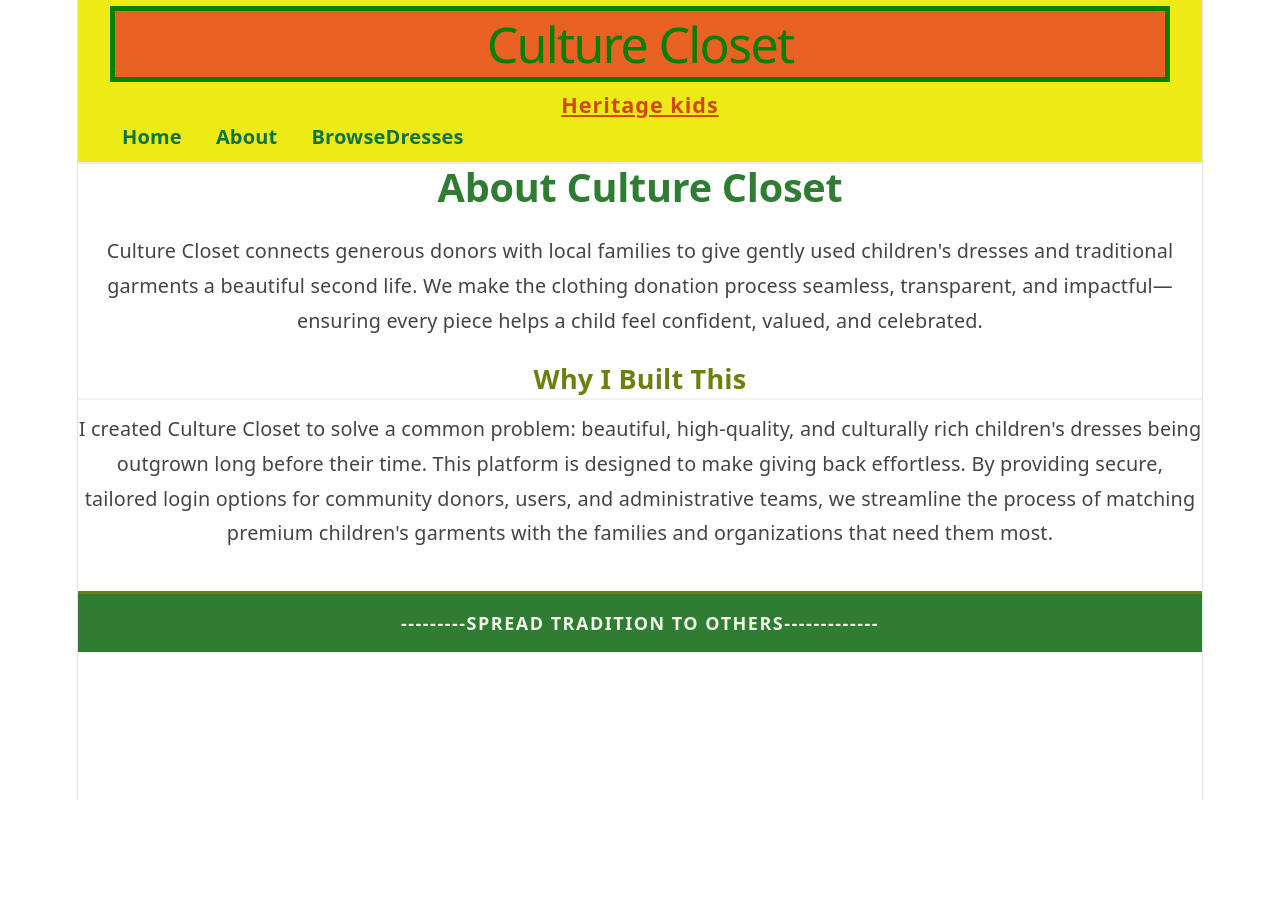
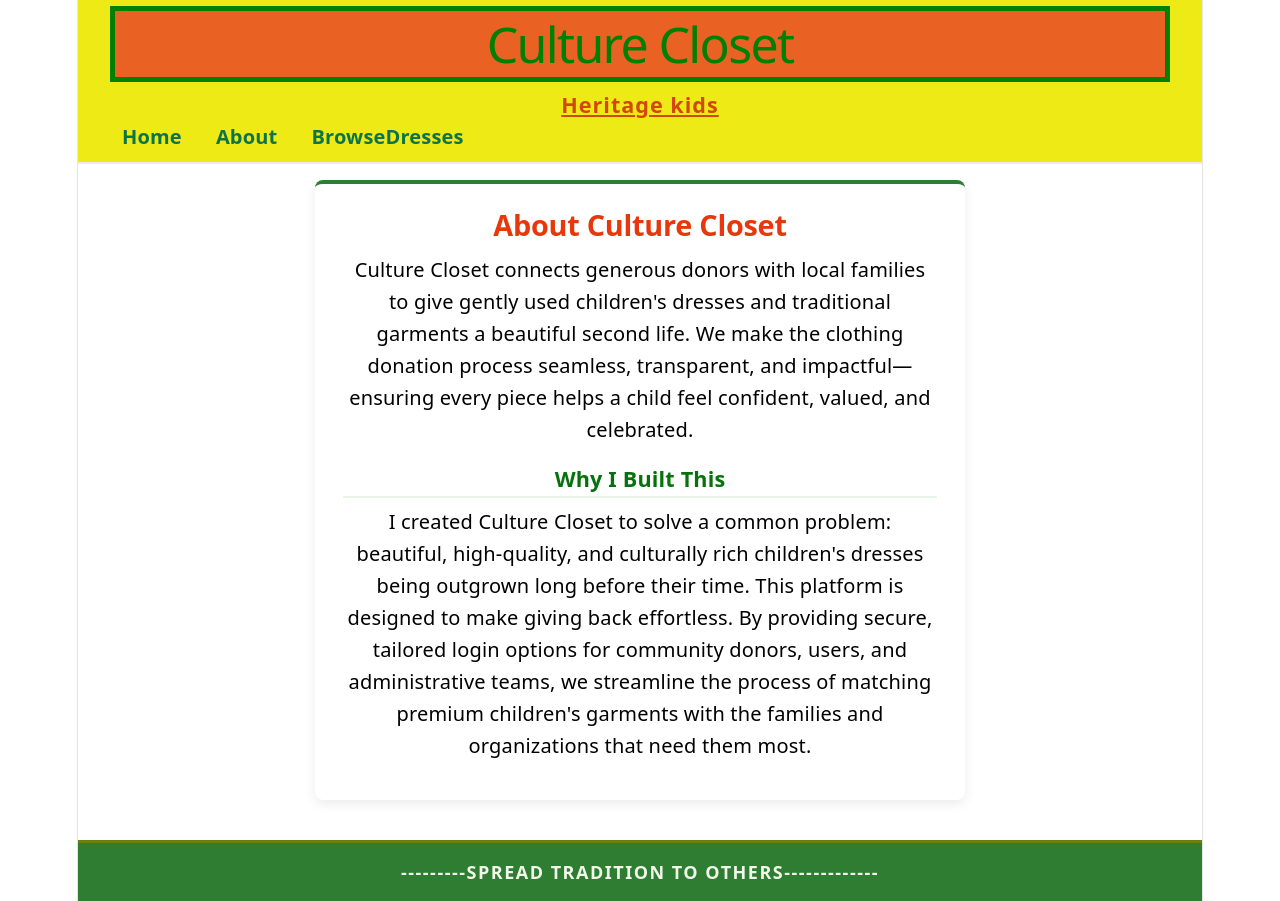
Before and after one commit to vinuthagr2023/unit1-project-culture-closet, a React (Vite) app: page /about in a window 1280 px wide. Before the commit the page ends 800 px from the top, so only its background shows below. Built offline with nearby package versions, Linux system fonts and the light colour scheme.

Commit message:
style added for about page

```diff
--- a/src/components/about/AboutPage.css
+++ b/src/components/about/AboutPage.css
@@ -0,0 +1,53 @@
+
+.about-container {
+  max-width: 650px;
+  margin: 16px auto;
+  padding: 24px 28px;
+  background-color: #ffffff;
+  border-radius: 8px;
+  box-shadow: 0 4px 12px rgba(0, 0, 0, 0.08);
+  border-top: 4px solid #2e7d32;
+  box-sizing: border-box;
+}
+
+.about-title {
+  color: #e7370b;
+  font-size: 1.6rem;
+  margin-top: 0;
+  margin-bottom: 12px;
+  text-align: center;
+  font-weight: 700;
+}
+
+.about-subtitle {
+  color: #05720c;
+  font-size: 1.2rem;
+  margin-top: 20px;
+  margin-bottom: 8px;
+  font-weight: 600;
+  border-bottom: 2px solid #e8f5e9;
+  padding-bottom: 4px;
+}
+
+.about-text {
+  color: black;
+  font-size: 20px;
+  line-height: 1.6;
+  margin-bottom: 14px;
+}
+
+/* Mobile Responsiveness */
+@media (max-width: 480px) {
+  .about-container {
+    margin: 10px 12px;
+    padding: 16px 18px;
+  }
+
+  .about-title {
+    font-size: 1.3rem;
+  }
+
+  .about-subtitle {
+    font-size: 1.05rem;
+  }
+}
--- a/src/components/about/AboutPage.jsx
+++ b/src/components/about/AboutPage.jsx
@@ -1,9 +1,10 @@
 import { useState } from "react";
 
 import "./AboutPage.css";
+
 function AboutPage() {
     return (
-        <div>
+        <div className="about-container">
             <h2 className="about-title">About Culture Closet</h2>
 
             <p className="about-text">
```
